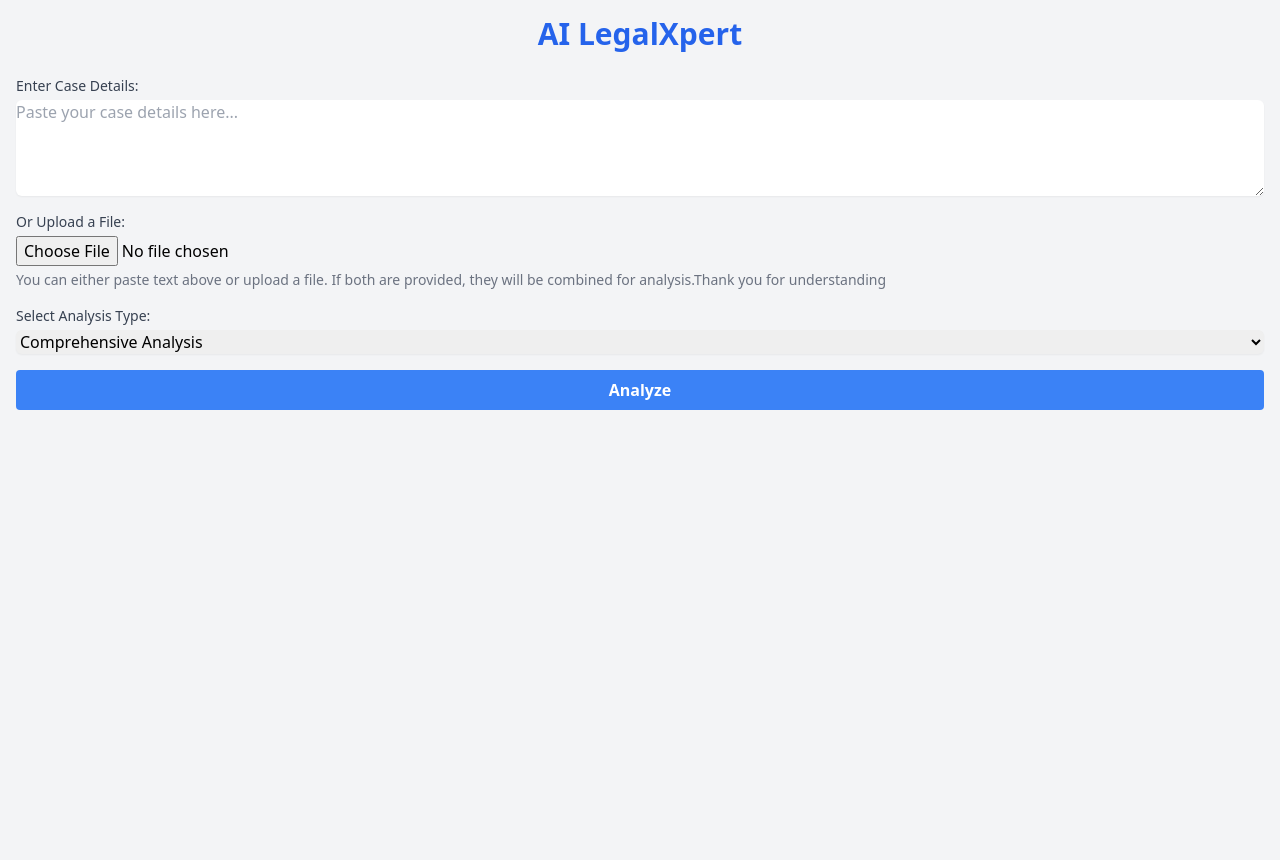
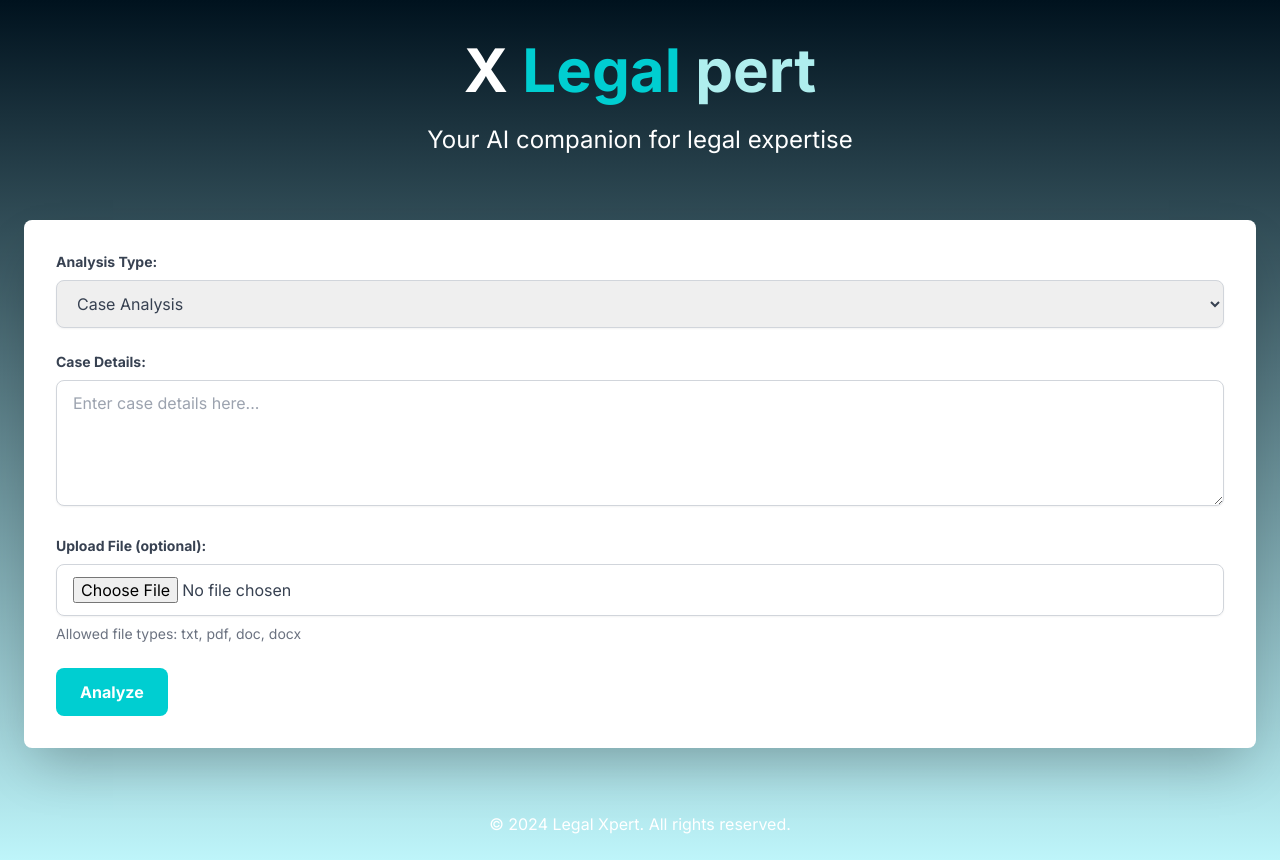
Before and after one commit to hrch3k/AI-LegalXpert, a Flask app: page / in a window 1280 px wide. Before the commit the page ends 410 px from the top, so only its background shows below. Run offline with Flask 3, Linux system fonts and the light colour scheme; some libraries are stand-ins or nearby versions.

Commit message:
"Updated app.py to add new features, refactored code, and added new templates; updated requirements.txt to include new dependencies; and modified index.html to match new design and functionality."

```diff
--- a/app.py
+++ b/app.py
@@ -1,19 +1,28 @@
-from flask import Flask, render_template, request, flash
 import os
-from dotenv import load_dotenv
+import io
+import json
 import yaml
 import boto3
-import json
+from flask import Flask, render_template, request, flash, redirect, url_for, session, send_file
 from werkzeug.utils import secure_filename
+from dotenv import load_dotenv
+from collections import deque
+from datetime import datetime
+from flask_sqlalchemy import SQLAlchemy
+from flask_migrate import Migrate
+from models import SavedAnalysis, db
 
 load_dotenv()
 
 app = Flask(__name__)
 app.secret_key = os.urandom(24)
-UPLOAD_FOLDER = 'uploads'
+migrate = Migrate(app, db)
+app.config['UPLOAD_FOLDER'] = 'uploads'
+app.config['SQLALCHEMY_DATABASE_URI'] = 'sqlite:///legal_xpert.db'
+
+db.init_app(app)
+recent_cases = deque(maxlen=5)
 ALLOWED_EXTENSIONS = {'txt', 'pdf', 'doc', 'docx'}
-
-app.config['UPLOAD_FOLDER'] = UPLOAD_FOLDER
 
 def allowed_file(filename):
     return '.' in filename and filename.rsplit('.', 1)[1].lower() in ALLOWED_EXTENSIONS
@@ -46,61 +55,47 @@ def invoke_model(client, model_id, prompt):
     )
 
     response_body = json.loads(response.get('body').read())
-    ai_response = response_body.get('generation')
+    return response_body.get('generation').replace('*', '')
 
-    cleaned_response = ai_response.replace('*', '')
-
-    return cleaned_response
-
-def read_file_content(file_path):
-    _, file_extension = os.path.splitext(file_path)
-
-    if file_extension.lower() == '.txt':
-        with open(file_path, 'r') as file:
-            return file.read()
-    elif file_extension.lower() in ['.doc', '.docx']:
+def read_file_content(file):
+    file_extension = os.path.splitext(file.filename)[1].lower()
+    if file_extension == '.txt':
+        return file.read().decode('utf-8')
+    elif file_extension in ['.doc', '.docx']:
         from docx import Document
-        doc = Document(file_path)
-        return '\n'.join([paragraph.text for paragraph in doc.paragraphs])
-    elif file_extension.lower() == '.pdf':
+        doc = Document(io.BytesIO(file.read()))
+        return '\n'.join([para.text for para in doc.paragraphs])
+    elif file_extension == '.pdf':
         from PyPDF2 import PdfReader
-        reader = PdfReader(file_path)
+        reader = PdfReader(io.BytesIO(file.read()))
         return '\n'.join([page.extract_text() for page in reader.pages])
-    else:
-        return "Unsupported file format"
+    return "Unsupported file format"
 
 @app.route('/', methods=['GET', 'POST'])
 def index():
     result = None
     if request.method == 'POST':
         config = load_ai_config()
-        analysis_type = request.form['analysis_type']
-
+        analysis_type = request.form.get('analysis_type')
         client = get_bedrock_runtime()
         model_id = config['model']
-
         system_prompt = next(prompt['content'] for prompt in config['prompts'] if prompt['role'] == 'system')
         user_prompt = next(prompt['content'] for prompt in config['prompts'] if prompt['role'] == 'user')
 
-        # Handle both pasted text and file upload
         case_details = request.form.get('case_details', '')
 
-        if 'file' in request.files:
+        # Process uploaded file if present
+        if 'file' in request.files and request.files['file'].filename:
             file = request.files['file']
-            if file and file.filename != '' and allowed_file(file.filename):
-                filename = secure_filename(file.filename)
-                file_path = os.path.join(app.config['UPLOAD_FOLDER'], filename)
-                file.save(file_path)
-
-                file_content = read_file_content(file_path)
+            if file and allowed_file(file.filename):
+                file_content = read_file_content(file)
                 case_details += f"\n\nUploaded File Content:\n{file_content}"
 
-                # Add file type acknowledgment
-                file_type = filename.rsplit('.', 1)[1].lower()
+                file_type = file.filename.rsplit('.', 1)[1].lower()
                 file_type_prompt = config['file_type_prompts'].get(file_type, '')
                 if file_type_prompt:
                     case_details = f"{file_type_prompt}\n\n{case_details}"
-            elif file.filename != '':
+            else:
                 flash('Invalid file type. Please upload a txt, pdf, doc, or docx file.')
                 return render_template('index.html')
 
@@ -109,11 +104,48 @@ def index():
             return render_template('index.html')
 
         full_prompt = f"{system_prompt}\n\nHuman: {user_prompt.format(case_details=case_details, analysis_type=analysis_type)}\n\nAssistant:"
-
         result = invoke_model(client, model_id, full_prompt)
 
-    return render_template('index.html', result=result)
+        if result:
+            recent_cases.appendleft({
+                'analysis_type': analysis_type,
+                'timestamp': datetime.now().strftime("%Y-%m-%d %H:%M:%S")
+            })
+            session['last_result'] = result
+
+    saved_analyses = SavedAnalysis.query.order_by(SavedAnalysis.timestamp.desc()).limit(5).all()
+    return render_template('index.html', result=result, recent_cases=list(recent_cases), saved_analyses=saved_analyses)
+
+@app.route('/save_analysis', methods=['POST'])
+def save_analysis():
+    title = request.form.get('title', 'Untitled Analysis')
+    content = session.get('last_result', 'No content available')
+    new_analysis = SavedAnalysis(title=title, content=content)
+    db.session.add(new_analysis)
+    db.session.commit()
+    flash('Analysis saved successfully!')
+    return redirect(url_for('index'))
+
+@app.route('/view_analysis/<int:id>')
+def view_analysis(id):
+    analysis = SavedAnalysis.query.get_or_404(id)
+    return render_template('view_analysis.html', analysis=analysis)
+
+@app.route('/export_result')
+def export_result():
+    result_text = session.get('last_result', 'No result available')
+    buffer = io.StringIO()
+    buffer.write(result_text)
+    buffer.seek(0)
+    return send_file(
+        io.BytesIO(buffer.getvalue().encode()),
+        mimetype='text/plain',
+        as_attachment=True,
+        download_name='legal_analysis_result.txt'
+    )
 
 if __name__ == '__main__':
-    os.makedirs(UPLOAD_FOLDER, exist_ok=True)
+    os.makedirs(app.config['UPLOAD_FOLDER'], exist_ok=True)
+    with app.app_context():
+        db.create_all()
     app.run(debug=True)
--- a/requirements.txt
+++ b/requirements.txt
@@ -5,3 +5,6 @@ boto3
 werkzeug
 python-docx
 PyPDF2
+collection
+flask-migrate
+aijson-meta
--- a/templates/index.html
+++ b/templates/index.html
@@ -1,61 +1,130 @@
 <!DOCTYPE html>
 <html lang="en">
 <head>
-    <meta charset="UTF-8">
-    <meta name="viewport" content="width=device-width, initial-scale=1.0">
-    <title>AI LegalXpert</title>
+    <meta charset="utf-8" />
+    <meta name="viewport" content="width=device-width, initial-scale=1" />
+    <title>Legal Xpert</title>
     <script src="https://cdn.tailwindcss.com"></script>
+    <link href="https://fonts.googleapis.com/css2?family=Inter:wght@400;500;600;700&display=swap" rel="stylesheet">
+    <script>
+        tailwind.config = {
+            theme: {
+                extend: {
+                    colors: {
+                        darkturquoise: '#00CED1',
+                        paleturquoise: '#AFEEEE',
+                        teal: '#008080',
+                    },
+                    fontFamily: {
+                        inter: ['Inter', 'sans-serif'],
+                    },
+                },
+            },
+        }
+    </script>
 </head>
-<body class="bg-gray-100">
-    <div class="container mx-auto p-4">
-        <h1 id="ai-legalxpert" class="text-3xl font-bold mb-6 text-center text-blue-600">AI LegalXpert</h1>
+<body class="font-inter bg-gradient-to-b from-[#00121e] to-[#bef5fa] min-h-screen flex flex-col justify-between">
+    <div class="container mx-auto px-6 py-10 flex-grow">
+        <header class="text-center mb-16">
+            <h1 class="text-6xl font-bold mb-6">
+                <span class="text-white">X</span>
+                <span class="text-darkturquoise">Legal</span>
+                <span class="text-paleturquoise">pert</span>
+            </h1>
+            <p class="text-2xl text-white">Your AI companion for legal expertise</p>
+        </header>
 
-        {% with messages = get_flashed_messages() %}
-            {% if messages %}
-                <div class="bg-red-100 border border-red-400 text-red-700 px-4 py-3 rounded relative mb-4" role="alert">
-                    <ul>
-                        {% for message in messages %}
-                            <li>{{ message }}</li>
+        <main>
+            <form action="/" method="post" enctype="multipart/form-data" class="bg-white rounded-lg shadow-2xl p-8">
+                {% with messages = get_flashed_messages() %}
+                    {% if messages %}
+                        <div class="bg-red-100 border border-red-400 text-red-700 px-4 py-3 rounded mb-6" role="alert">
+                            {% for message in messages %}
+                                <p>{{ message }}</p>
+                            {% endfor %}
+                        </div>
+                    {% endif %}
+                {% endwith %}
+
+                <div class="mb-6">
+                    <label for="analysis_type" class="block text-gray-700 text-sm font-bold mb-2">Analysis Type:</label>
+                    <select name="analysis_type" id="analysis_type" class="shadow-sm border border-gray-300 rounded-lg w-full py-3 px-4 text-gray-700 leading-tight focus:outline-none focus:ring focus:ring-darkturquoise">
+                        <option value="case_analysis">Case Analysis</option>
+                        <option value="precedent_research">Precedent Research</option>
+                        <option value="risk_assessment">Risk Assessment</option>
+                        <option value="judicial_insights">Judicial Insights</option>
+                    </select>
+                </div>
+
+                <div class="mb-6">
+                    <label for="case_details" class="block text-gray-700 text-sm font-bold mb-2">Case Details:</label>
+                    <textarea name="case_details" id="case_details" rows="5" class="shadow-sm border border-gray-300 rounded-lg w-full py-3 px-4 text-gray-700 leading-tight focus:outline-none focus:ring focus:ring-darkturquoise" placeholder="Enter case details here..."></textarea>
+                </div>
+
+                <div class="mb-6">
+                    <label for="file" class="block text-gray-700 text-sm font-bold mb-2">Upload File (optional):</label>
+                    <input type="file" name="file" id="file" class="shadow-sm border border-gray-300 rounded-lg w-full py-3 px-4 text-gray-700 leading-tight focus:outline-none focus:ring focus:ring-darkturquoise">
+                    <p class="text-sm text-gray-500 mt-2">Allowed file types: txt, pdf, doc, docx</p>
+                </div>
+
+                <div class="flex items-center justify-between">
+                    <button type="submit" class="bg-darkturquoise hover:bg-[#00a7b3] text-white font-bold py-3 px-6 rounded-lg focus:outline-none focus:ring focus:ring-darkturquoise">
+                        Analyze
+                    </button>
+                </div>
+            </form>
+
+            {% if result %}
+                <div class="bg-white rounded-lg shadow-2xl p-8 mt-8">
+                    <h2 class="text-2xl font-bold text-teal mb-6">Analysis Result:</h2>
+                    <div class="whitespace-pre-wrap text-gray-800">{{ result }}</div>
+
+                    <form action="{{ url_for('save_analysis') }}" method="post" class="mt-6">
+                        <label for="title" class="block text-gray-700 text-sm font-bold mb-2">Title for Saving:</label>
+                        <input type="text" name="title" id="title" class="shadow-sm border border-gray-300 rounded-lg w-full py-3 px-4 text-gray-700 leading-tight focus:outline-none focus:ring focus:ring-darkturquoise" placeholder="Enter a title for this analysis">
+                        <button type="submit" class="bg-darkturquoise hover:bg-[#00a7b3] text-white font-bold py-3 px-6 rounded-lg focus:outline-none focus:ring focus:ring-darkturquoise mt-6">
+                            Save Analysis
+                        </button>
+                    </form>
+
+                    <a href="{{ url_for('export_result') }}" class="inline-block bg-paleturquoise hover:bg-[#9fdedc] text-white font-bold py-3 px-6 rounded-lg focus:outline-none focus:ring focus:ring-paleturquoise mt-6">
+                        Export Result
+                    </a>
+                </div>
+            {% endif %}
+
+            {% if recent_cases %}
+                <div class="bg-white rounded-lg shadow-2xl p-8 mt-8">
+                    <h2 class="text-2xl font-bold text-teal mb-6">Recent Cases</h2>
+                    <ul class="divide-y divide-gray-300">
+                        {% for case in recent_cases %}
+                            <li class="py-4">
+                                <p class="text-sm font-medium text-gray-900">{{ case.analysis_type }}</p>
+                                <p class="text-sm text-gray-500">{{ case.timestamp }}</p>
+                            </li>
                         {% endfor %}
                     </ul>
                 </div>
             {% endif %}
-        {% endwith %}
 
-        <form method="POST" enctype="multipart/form-data" class="mb-4">
-            <div class="mb-4">
-                <label for="case_details" class="block text-sm font-medium text-gray-700">Enter Case Details:</label>
-                <textarea id="case_details" name="case_details" rows="4" class="mt-1 block w-full rounded-md border-gray-300 shadow-sm focus:border-blue-300 focus:ring focus:ring-blue-200 focus:ring-opacity-50" placeholder="Paste your case details here..."></textarea>
-            </div>
+            {% if saved_analyses %}
+                <div class="bg-white rounded-lg shadow-2xl p-8 mt-8">
+                    <h2 class="text-2xl font-bold text-teal mb-6">Saved Analyses</h2>
+                    <ul class="divide-y divide-gray-300">
+                        {% for analysis in saved_analyses %}
+                            <li class="py-4">
+                                <a href="{{ url_for('view_analysis', id=analysis.id) }}" class="text-blue-500 hover:underline">{{ analysis.title }}</a>
+                                <p class="text-sm text-gray-500">{{ analysis.timestamp }}</p>
+                            </li>
+                        {% endfor %}
+                    </ul>
+                </div>
+            {% endif %}
+        </main>
+    </div>
 
-            <div class="mb-4">
-                <label for="file" class="block text-sm font-medium text-gray-700">Or Upload a File:</label>
-                <input type="file" id="file" name="file" class="mt-1 block w-full" accept=".txt,.pdf,.doc,.docx">
-                <p class="mt-1 text-sm text-gray-500">You can either paste text above or upload a file. If both are provided, they will be combined for analysis.Thank you for understanding</p>
-            </div>
-
-            <div class="mb-4">
-                <label for="analysis_type" class="block text-sm font-medium text-gray-700">Select Analysis Type:</label>
-                <select id="analysis_type" name="analysis_type" class="mt-1 block w-full rounded-md border-gray-300 shadow-sm focus:border-blue-300 focus:ring focus:ring-blue-200 focus:ring-opacity-50">
-                    <option value="comprehensive">Comprehensive Analysis</option>
-                    <option value="brief">Brief Summary</option>
-                    <option value="strategy">Strategy-Focused Analysis</option>
-                </select>
-            </div>
-
-            <button type="submit" class="w-full bg-blue-500 hover:bg-blue-700 text-white font-bold py-2 px-4 rounded">
-                Analyze
-            </button>
-        </form>
-
-        {% if result %}
-            <div class="mt-8 p-4 bg-white border rounded shadow">
-                <h2 id="analysis-result" class="text-xl font-semibold mb-2 text-blue-600">Analysis Result:</h2>
-                <div class="prose">
-                    {{ result | safe }}
-                </div>
-            </div>
-        {% endif %}
-    </div>
+    <footer class="text-center py-6 text-white">
+        <p>&copy; 2024 Legal Xpert. All rights reserved.</p>
+    </footer>
 </body>
 </html>
```
Also changed, not shown: models.py (added, +11 -0 lines), templates/main.html (added, +62 -0 lines), instance/legal_xpert.db (added).
